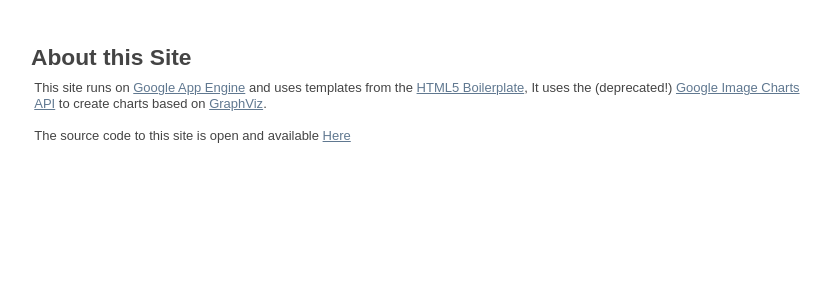
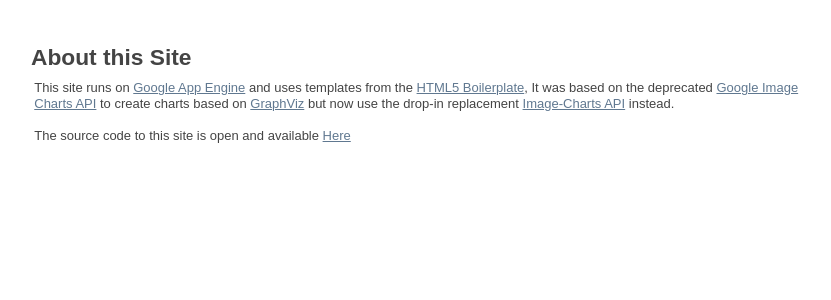
Before and after one commit to grevian/GraphViz-Site, a Python web app: template resources/templates/about.html in a window 1280 px wide. Shown: the part 80-380 px from the top of the page, without its empty margins (8-839 px from the left). Run offline with Jinja, Linux system fonts and the light colour scheme; the template is opened without the code that fills it, so the values that code supplies are empty; some libraries are stand-ins or nearby versions.

Commit message:
fix: suggest to use Image-Charts instead of the deprecated Google Image Charts API :)

```diff
--- a/graph.py
+++ b/graph.py
@@ -27,7 +27,7 @@ def build_graph(graph_id):
   FINISH_URL = '/complete_upload/%s' % graph_id
   blobstore_url = blobstore.create_upload_url(FINISH_URL)
 
-  url = 'https://chart.googleapis.com/chart'
+  url = 'https://image-charts.com/chart'
   data = {
     'cht': 'gv:%s' % g.graph_type,
     'chl': g.dot,
--- a/resources/templates/about.html
+++ b/resources/templates/about.html
@@ -2,9 +2,9 @@
    {% block content %}
    <h2>About this Site</h2>
     <p>This site runs on <a href="https://developers.google.com/appengine/docs/whatisgoogleappengine">Google App Engine</a>
-    and uses templates from the <a href="http://html5boilerplate.com/">HTML5 Boilerplate</a>, It uses the (deprecated!)
+    and uses templates from the <a href="http://html5boilerplate.com/">HTML5 Boilerplate</a>, It was based on the deprecated
     <a href="https://developers.google.com/chart/image/">Google Image Charts API</a> to create charts based on
-    <a href="http://www.graphviz.org/">GraphViz</a>.
+    <a href="http://www.graphviz.org/">GraphViz</a> but now use the drop-in replacement <a href="https://www.image-charts.com/">Image-Charts API</a> instead.
     <br /><br />
     The source code to this site is open and available <a href="https://github.com/grevian/GraphViz-Site">Here</a>
     </p>
--- a/resources/templates/links.html
+++ b/resources/templates/links.html
@@ -14,6 +14,7 @@
 	<ul>
 	 <li><a href="http://dia-installer.de/">Dia - A Simpler point and click program that's useful for graphs</a></li>
 	 <li><a href="http://en.wikipedia.org/wiki/Graph_drawing">Wikipedia's Article on Graph Drawing Theory</a></li>
+	 <li><a href="https://image-charts.com/">Generate graph charts as image to embed inside emails, bots and spreadsheets</a></li>
 	</ul>
 	</p>
   {% endblock %}
```
